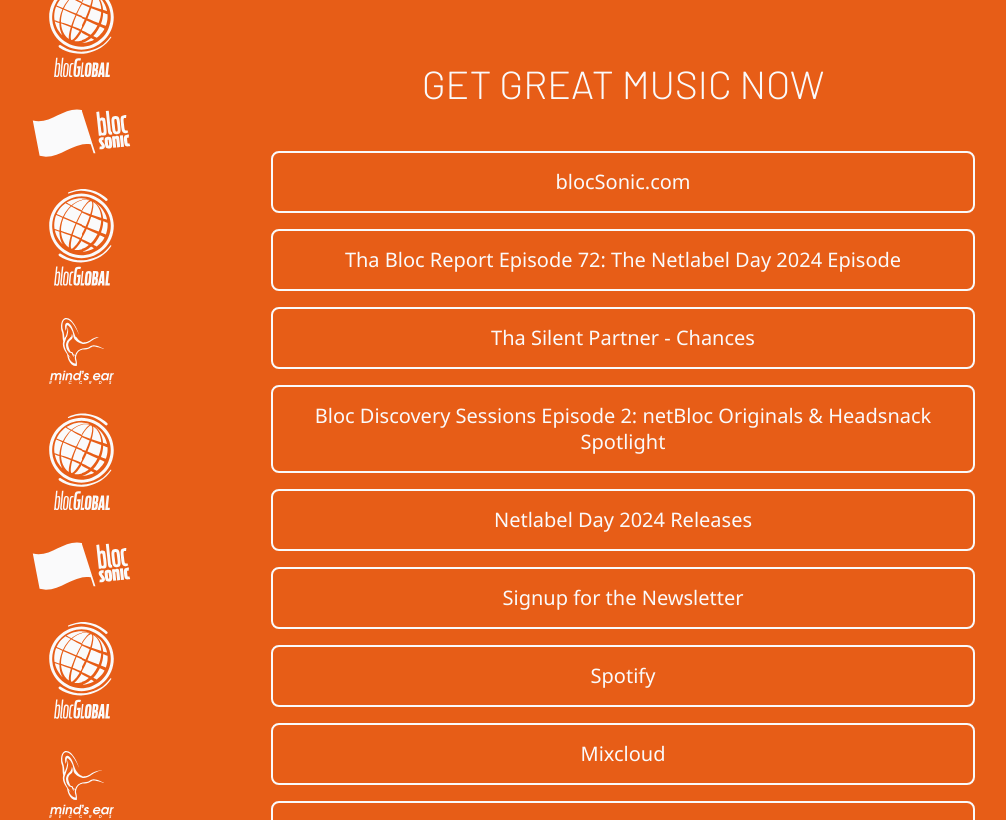
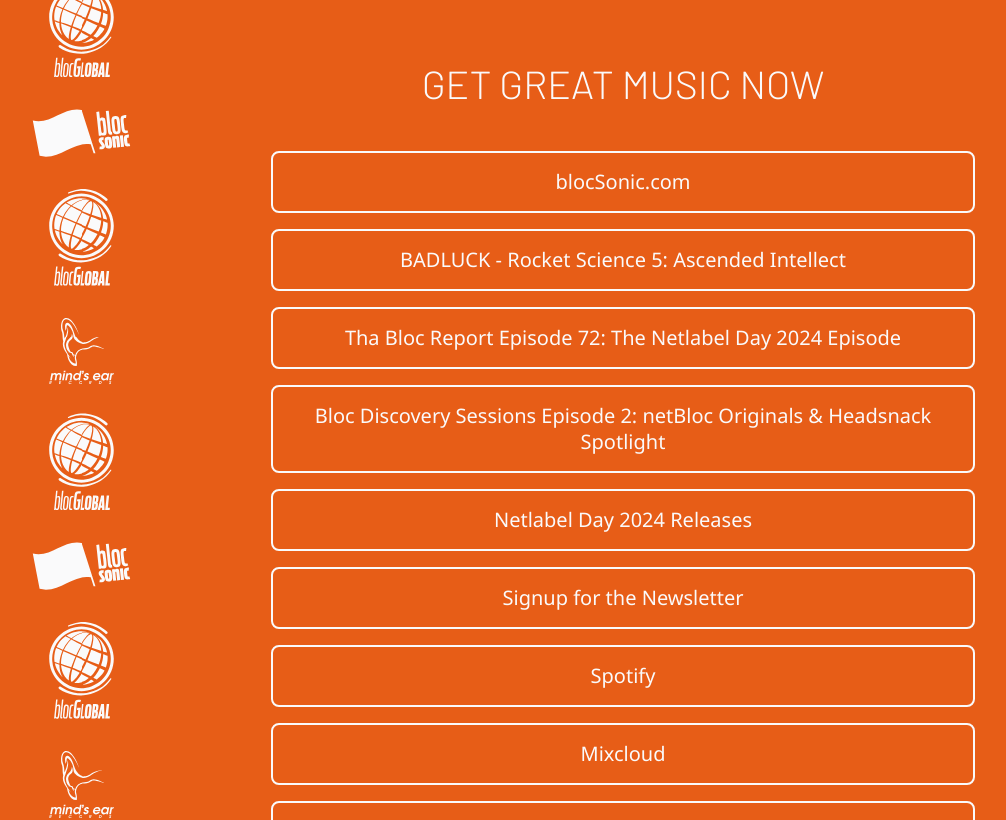
Before and after one commit to blocglobal/bloclinks.com, a Next.js app: page / in a window 1280 px wide. Shown: the top 820 px of the page, without its empty margins (17-1023 px from the left). Built offline with nearby package versions, Linux system fonts and the light colour scheme.

Commit message:
Add bsog0142-badluck

```diff
--- a/src/pages/index.js
+++ b/src/pages/index.js
@@ -44,11 +44,11 @@
         <h2>Get great music now</h2>
         <nav>
           <BlocLink href="https://blocsonic.com">blocSonic.com</BlocLink>
+          <BlocLink href="https://blocsonic.com/releases/badluck/rocket-science-5-ascended-intellect/">
+            BADLUCK - Rocket Science 5: Ascended Intellect
+          </BlocLink>
           <BlocLink href="https://blocsonic.com/bloccasts/episode/the-netlabel-day-2024-episode/">
             Tha Bloc Report Episode 72: The Netlabel Day 2024 Episode
-          </BlocLink>
-          <BlocLink href="https://blocsonic.com/releases/tha-silent-partner/chances/">
-            Tha Silent Partner - Chances
           </BlocLink>
           <BlocLink href="https://blocsonic.com/bloccasts/episode/netbloc-originals-headsnack-spotlight">
             Bloc Discovery Sessions Episode 2: netBloc Originals & Headsnack
```
